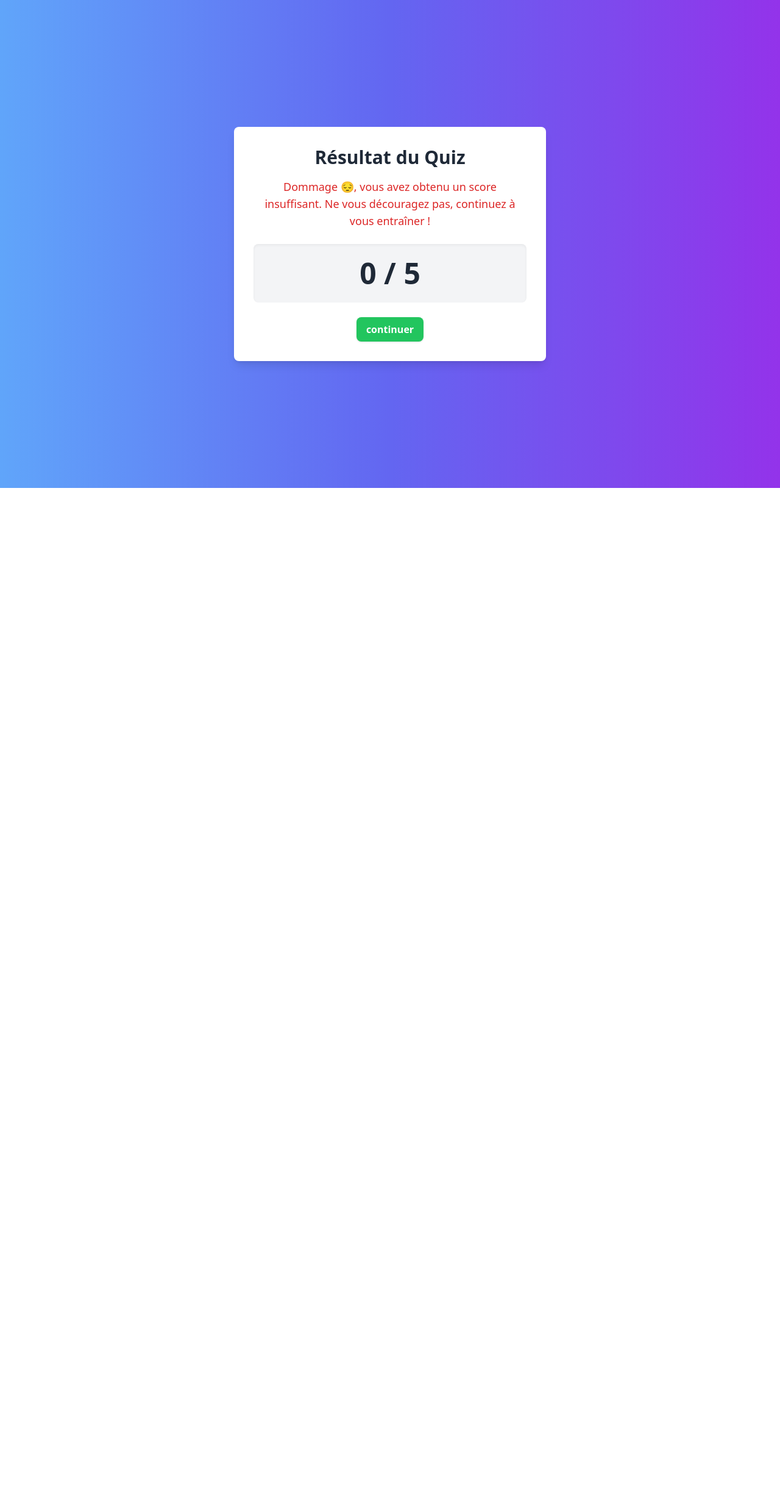
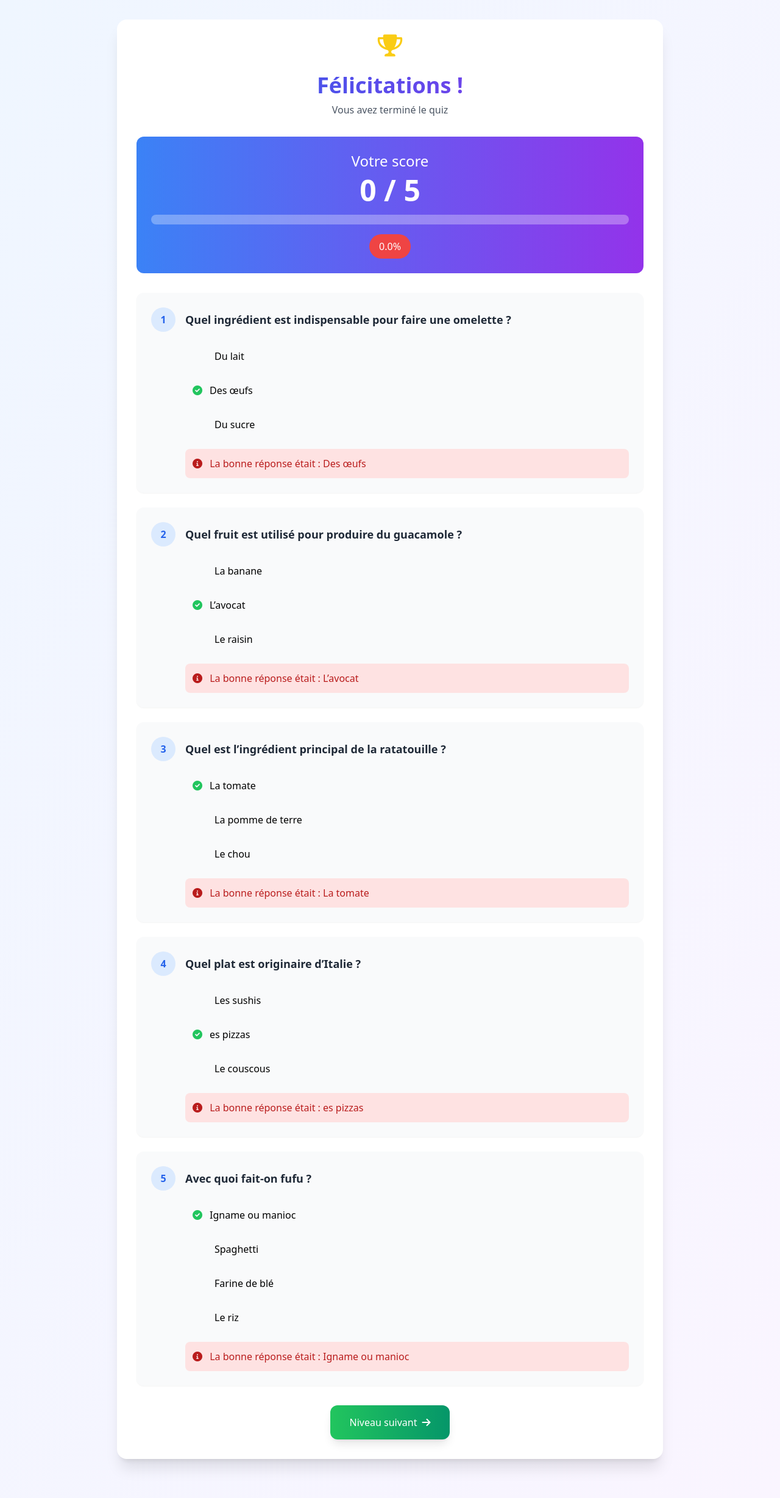
Before and after one commit to ayolamoiselab-dot/django_quiz, a Django app: page /home/resultats/niveau/3/facile/ in a window 1280 px wide. Shown: the whole page at 61% size. Before the commit the page ends 800 px from the top, so only its background shows below. Run offline with Django 5.2, Linux system fonts and the light colour scheme; a user stored in the database is signed in; data comes from the database, SQL or seed files in the repository; both versions use the stored data as it was after the commit; some libraries are stand-ins or nearby versions.

Commit message:
Améliorations du design et mise à jour des fichiers de templates

```diff
--- a/quiz/templates/resultats/resultat.html
+++ b/quiz/templates/resultats/resultat.html
@@ -3,67 +3,144 @@
 <head>
     <meta charset="UTF-8">
     <meta name="viewport" content="width=device-width, initial-scale=1.0">
-  <title>Score - Quiz App</title>
+    <title>Résultat - Quiz</title>
     <script src="https://cdn.tailwindcss.com"></script>
+    <link href="https://cdnjs.cloudflare.com/ajax/libs/font-awesome/6.0.0/css/all.min.css" rel="stylesheet">
+    <style>
+        @keyframes slideIn {
+            from { transform: translateX(-100%); opacity: 0; }
+            to { transform: translateX(0); opacity: 1; }
+        }
+
+        @keyframes fadeIn {
+            from { opacity: 0; transform: scale(0.9); }
+            to { opacity: 1; transform: scale(1); }
+        }
+
+        @keyframes bounce {
+            0%, 100% { transform: translateY(0); }
+            50% { transform: translateY(-10px); }
+        }
+
+        .slide-in {
+            animation: slideIn 0.5s ease-out forwards;
+        }
+
+        .fade-in {
+            animation: fadeIn 0.5s ease-out forwards;
+        }
+
+        .bounce-animation {
+            animation: bounce 2s infinite;
+        }
+
+        .progress-bar {
+            transition: width 1.5s ease-in-out;
+        }
+    </style>
 </head>
-<body class="bg-gradient-to-r from-blue-400 via-indigo-500 to-purple-600 min-h-screen flex items-center justify-center">
-  <!-- Conteneur principal -->
-  <div class="bg-white rounded-lg shadow-lg p-8 max-w-lg w-full text-center">
-    <!-- Titre -->
-    <h1 class="text-3xl font-bold mb-4 text-gray-800">Résultat du Quiz</h1>
-
-    <!-- Message personnalisé -->
-    <div id="result-message" class="mb-6">
-      {% if pourcentage >= 70 %}
-        <p class="text-lg text-green-700 font-medium">
-          Félicitations 🎉, vous avez réussi avec succès ce quiz !
-        </p>
-      {% elif pourcentage >= 50 %}
-        <p class="text-lg text-yellow-600 font-medium">
-          Pas mal 👏, mais vous pouvez faire encore mieux ! Réessayez pour améliorer votre score.
-        </p>
-      {% else %}
-        <p class="text-lg text-red-600 font-medium">
-          Dommage 😔, vous avez obtenu un score insuffisant. Ne vous découragez pas, continuez à vous entraîner !
-        </p>
-      {% endif %}
+<body class="bg-gradient-to-br from-blue-50 to-purple-50 min-h-screen py-8 px-4">
+    <div class="container mx-auto max-w-4xl">
+        <!-- Carte principale -->
+        <div class="bg-white rounded-2xl shadow-xl p-8 mb-8 fade-in">
+            <!-- En-tête avec confettis -->
+            <div class="text-center mb-8 relative">
+                <i class="fas fa-trophy text-yellow-400 text-4xl mb-4 bounce-animation"></i>
+                <h1 class="text-4xl font-bold bg-gradient-to-r from-blue-600 to-purple-600 text-transparent bg-clip-text">
+                    Félicitations !
+                </h1>
+                <p class="text-gray-600 mt-2">Vous avez terminé le quiz</p>
             </div>
 
-    <!-- Affichage du score -->
-    <div class="bg-gray-100 text-gray-800 font-bold text-5xl py-6 px-4 rounded-lg shadow-inner mb-6">
-      <span id="score">{{ score }}</span> / <span id="total">{{ score_max }}</span>
+            <!-- Carte de score -->
+            <div class="bg-gradient-to-r from-blue-500 to-purple-600 rounded-xl p-6 text-white mb-8 transform hover:scale-105 transition-transform duration-300">
+                <div class="text-center">
+                    <div class="text-2xl mb-2">Votre score</div>
+                    <div class="text-5xl font-bold mb-4">{{ score }} / {{ score_max }}</div>
+                    <div class="w-full bg-white/30 rounded-full h-4 mb-4">
+                        <div class="progress-bar bg-white rounded-full h-4" style="width: {{ pourcentage }}%"></div>
+                    </div>
+                    <div class="inline-block px-4 py-2 rounded-full {% if pourcentage >= 80 %}bg-green-500{% elif pourcentage >= 60 %}bg-yellow-500{% else %}bg-red-500{% endif %}">
+                        {{ pourcentage }}%
+                    </div>
+                </div>
             </div>
 
-    <!-- Boutons -->
-    <div class="flex justify-center space-x-4">
-      {% if niveau_suivant and questionnaire_suivant %}
-        <button
-          id="nextLevelBtn"
-          class="px-4 py-2 bg-green-500 text-white font-semibold rounded-lg shadow hover:bg-green-600 focus:outline-none">
-          continuer
-        </button>
+            <!-- Section des questions -->
+            <div class="space-y-6">
+                {% for item in recap_data %}
+                <div class="bg-gray-50 rounded-xl p-6 shadow-sm hover:shadow-md transition-shadow duration-300 slide-in" style="animation-delay: {{ forloop.counter }}s">
+                    <!-- Numéro et texte de la question -->
+                    <div class="flex items-center gap-4 mb-4">
+                        <div class="flex-shrink-0 w-10 h-10 rounded-full bg-blue-100 flex items-center justify-center">
+                            <span class="text-blue-600 font-bold">{{ forloop.counter }}</span>
+                        </div>
+                        <h2 class="text-lg font-semibold text-gray-800">{{ item.question.texte }}</h2>
+                    </div>
+
+                    <!-- Liste des réponses -->
+                    <div class="ml-14">
+                        {% for choix in item.question.choix.all %}
+                        <div class="flex items-center p-3 rounded-lg mb-2 {% if item.user_answer == choix.texte %}bg-blue-50 border border-blue-200{% endif %} transition-colors duration-300">
+                            {% if item.correct_answer == choix.texte %}
+                                <i class="fas fa-check-circle text-green-500 mr-3"></i>
+                            {% elif item.user_answer == choix.texte and not item.is_correct %}
+                                <i class="fas fa-times-circle text-red-500 mr-3"></i>
                             {% else %}
-        <button
-          id="retryBtn"
-          class="px-4 py-2 bg-blue-500 text-white font-semibold rounded-lg shadow hover:bg-blue-600 focus:outline-none">
-          continuer
-        </button>
+                                <div class="w-6 mr-3"></div>
+                            {% endif %}
+                            <span class="{% if item.user_answer == choix.texte %}font-medium{% endif %}">
+                                {{ choix.texte }}
+                            </span>
+                        </div>
+                        {% endfor %}
+
+                        <!-- Message de feedback -->
+                        <div class="mt-4 p-3 rounded-lg {% if item.is_correct %}bg-green-100 text-green-700{% else %}bg-red-100 text-red-700{% endif %}">
+                            <i class="{% if item.is_correct %}fas fa-thumbs-up{% else %}fas fa-info-circle{% endif %} mr-2"></i>
+                            {% if item.is_correct %}
+                                Excellent ! Votre réponse est correcte.
+                            {% else %}
+                                La bonne réponse était : {{ item.correct_answer }}
                             {% endif %}
                         </div>
                     </div>
+                </div>
+                {% endfor %}
+            </div>
 
-  <!-- Script -->
+            <!-- Boutons de navigation -->
+            <div class="mt-8 flex justify-center space-x-4">
+                {% if niveau_suivant and questionnaire_suivant %}
+                    <a href="{% url 'questionnaires_by_category' categorie.id_cat %}?niveau={{ niveau_suivant }}"
+                        class="group relative inline-flex items-center px-8 py-4 bg-gradient-to-r from-green-500 to-emerald-600 text-white rounded-xl overflow-hidden shadow-lg hover:shadow-xl transition-all duration-300">
+                        <span class="relative z-10">Niveau suivant</span>
+                        <i class="fas fa-arrow-right ml-2 group-hover:translate-x-1 transition-transform duration-300"></i>
+                        <div class="absolute inset-0 bg-white opacity-0 group-hover:opacity-20 transition-opacity duration-300"></div>
+                    </a>
+                {% else %}
+                    <a href="{% url 'questionnaires_by_category' categorie.id_cat %}?niveau={{ niveau }}"
+                        class="group relative inline-flex items-center px-8 py-4 bg-gradient-to-r from-blue-500 to-indigo-600 text-white rounded-xl overflow-hidden shadow-lg hover:shadow-xl transition-all duration-300">
+                        <span class="relative z-10">Rejouer</span>
+                        <i class="fas fa-redo ml-2 group-hover:rotate-180 transition-transform duration-500"></i>
+                        <div class="absolute inset-0 bg-white opacity-0 group-hover:opacity-20 transition-opacity duration-300"></div>
+                    </a>
+                {% endif %}
+            </div>
+        </div>
+    </div>
+
+    {% if pourcentage >= 80 %}
+    <script src="https://cdn.jsdelivr.net/npm/canvas-confetti@1.5.1/dist/confetti.browser.min.js"></script>
     <script>
-    // Redirige vers le prochain niveau ou rejoue le niveau actuel
-    {% if niveau_suivant and questionnaire_suivant %}
-      document.getElementById('nextLevelBtn').addEventListener('click', () => {
-        window.location.href = "{% url 'questionnaires_by_category' categorie.id_cat %}?niveau={{ niveau_suivant }}";
+        window.onload = function() {
+            confetti({
+                particleCount: 100,
+                spread: 70,
+                origin: { y: 0.6 }
             });
-    {% else %}
-      document.getElementById('retryBtn').addEventListener('click', () => {
-        window.location.href = "{% url 'questionnaires_by_category' categorie.id_cat %}?niveau={{ niveau }}";
-      });
+        }
+    </script>
     {% endif %}
-  </script>
 </body>
 </html>
--- a/quiz/urls.py
+++ b/quiz/urls.py
@@ -21,5 +21,7 @@ urlpatterns = [
 
     path('get_niveaux/<int:categorie_id>/', views.get_niveaux, name='get_niveaux'),
     path('ajouter_question/', views.ajouter_question, name='ajouter_question'),
+    path('save-answer/', views.save_answer, name='save_answer'),
+    path('questionnaire/apercu/<int:questionnaire_id>/', views.apercu_questions, name='apercu_questions'),
 
 ]
--- a/quiz/views.py
+++ b/quiz/views.py
@@ -12,6 +12,7 @@ from .models import TemporaryCategory
 from django.contrib import messages
 from django.http import JsonResponse
 from django.views.decorators.csrf import csrf_exempt
+from django.views.decorators.csrf import ensure_csrf_cookie
 from django.db.models import Exists, OuterRef
 import json
 
@@ -62,6 +63,40 @@ def questions_by_questionnaire(request, questionnaire_id):
         "questions": questions,
     })
 
+@ensure_csrf_cookie  # Utilisation du bon décorateur
+def save_answer(request):
+    if request.method == 'POST':
+        try:
+            data = json.loads(request.body)
+            question_id = data.get('question_id')
+            answer = data.get('answer')
+
+            # Stocker la réponse dans la session
+            if question_id and answer:
+                request.session[f'user_answer_{question_id}'] = answer
+                return JsonResponse({'status': 'success'})
+            else:
+                return JsonResponse({'status': 'error', 'message': 'Missing data'}, status=400)
+
+        except json.JSONDecodeError:
+            return JsonResponse({'status': 'error', 'message': 'Invalid JSON'}, status=400)
+
+    return JsonResponse({'status': 'error', 'message': 'Invalid method'}, status=405)
+
+
+def get_recap_data(questionnaire, session):
+    recap_data = []
+    for question in questionnaire.questions.all():
+        user_answer = session.get(f'user_answer_{question.id_question}', 'Aucune réponse')
+        correct_answer = question.choix.filter(est_correct=True).first()
+        recap_data.append({
+            'question': question,
+            'user_answer': user_answer,
+            'correct_answer': correct_answer.texte if correct_answer else "Aucune réponse",
+            'is_correct': user_answer == (correct_answer.texte if correct_answer else None),
+        })
+    return recap_data
+
 
 @login_required
 def resultats_par_niveau(request, category_id, niveau):
@@ -72,7 +107,7 @@ def resultats_par_niveau(request, category_id, niveau):
     questionnaire = Questionnaire.objects.filter(categorie=categorie, niveau=niveau).first()
     if not questionnaire:
         messages.error(request, f"Aucun questionnaire trouvé pour la catégorie '{categorie.nom}' et le niveau '{niveau}'.")
-        return redirect('category_list')  # Exemple de redirection vers une liste des catégories
+        return redirect('category_list')
 
     # Calcul du score
     score = int(request.GET.get('score', 0))
@@ -83,6 +118,21 @@ def resultats_par_niveau(request, category_id, niveau):
         return redirect('category_list')
 
     pourcentage = (score / score_max) * 100
+
+    # Récupération des réponses de l'utilisateur
+    # recap_data = []
+    # for question in questionnaire.questions.all():
+    #     user_answer = request.session.get(f'user_answer_{question.id_question}', 'Aucune réponse')
+    #     correct_answer = question.choix.filter(est_correct=True).first()
+
+    #     recap_data.append({
+    #         'question': question,
+    #         'user_answer': user_answer,
+    #         'correct_answer': correct_answer.texte if correct_answer else "Aucune réponse",
+    #         'is_correct': user_answer == (correct_answer.texte if correct_answer else None)
+    #     })
+
+    recap_data = get_recap_data(questionnaire, request.session)
 
     # Sauvegarde ou mise à jour du résultat
     user = request.user
@@ -124,7 +174,9 @@ def resultats_par_niveau(request, category_id, niveau):
         'niveau_suivant': niveau_suivant,
         'questionnaire': questionnaire,
         'questionnaire_suivant': questionnaire_suivant,
+        'recap_data': recap_data,  # Ajouter les données du récapitulatif
     })
+
 
 
 
@@ -238,3 +290,22 @@ def get_niveaux(request, categorie_id):
     niveaux_list = [{"id": niveau['niveau'], "nom": niveau['niveau']} for niveau in niveaux]
 
     return JsonResponse({"niveaux": niveaux_list})
+
+
+def apercu_questions(request, questionnaire_id):
+    # Récupérer le questionnaire par ID
+    questionnaire = get_object_or_404(Questionnaire, id_questionnaire=questionnaire_id)
+
+    # Récupérer toutes les questions liées au questionnaire
+    questions = questionnaire.questions.all()
+
+    # Compter le nombre de questions
+
+    nombre_questions = questions.count()
+
+    # Passer les questions et le nombre de questions au template
+    return render(request, 'niveau/aperçu_questions.html', {
+        'questionnaire': questionnaire,
+        'questions': questions,
+        'nombre_questions': nombre_questions,
+    })
```
Also changed, not shown: quiz/templates/Profil/profil.html (+25 -24 lines), quiz/templates/home/home.html (+27 -39 lines), quiz/templates/niveau/aperçu_questions.html (added, +54 -0 lines), quiz/templates/niveau/niveau.html (deleted, +0 -45 lines), quiz/templates/niveau/questionnaire.html (+4 -3 lines), quiz/templates/questions/questions.html (+47 -25 lines), db.sqlite3. Lines whose indentation alone changed are shown as unchanged.
